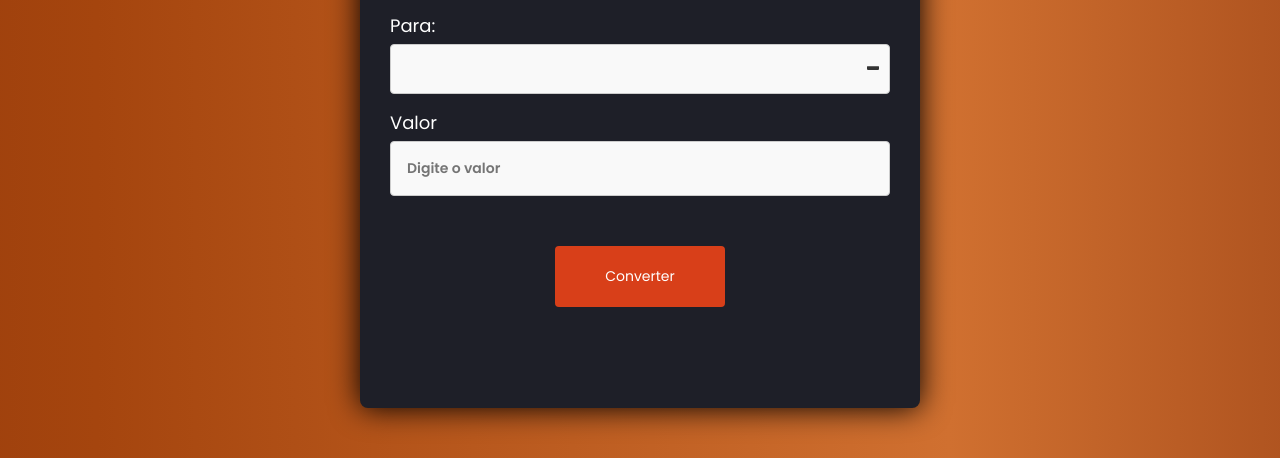
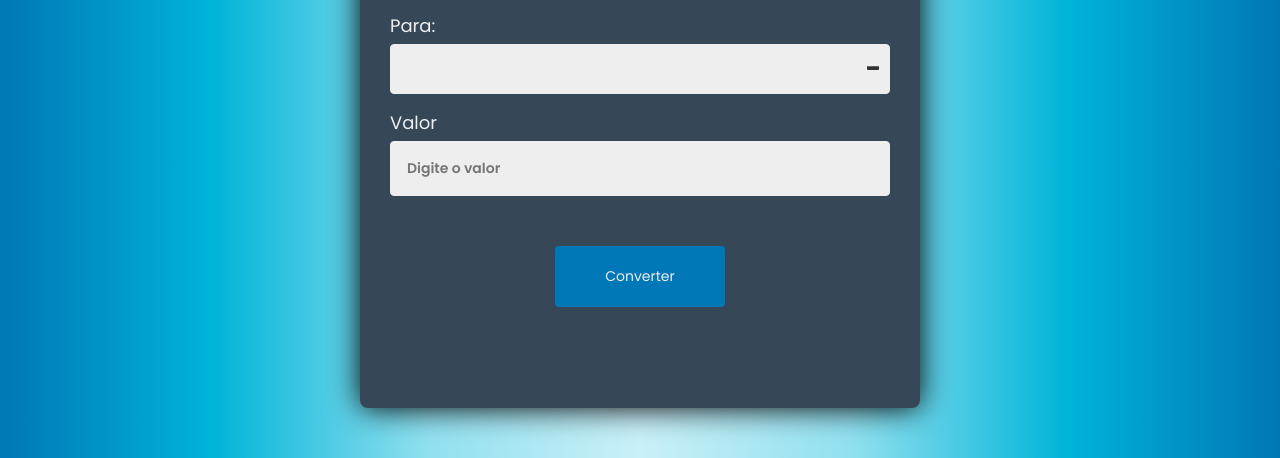
Before and after one commit to DavidLucasK/Currencies, a plain HTML site: page index.html in a window 1280 px wide. Shown: the part 342-800 px from the top of the page. Drawn offline with Linux system fonts and the light colour scheme; no server answers.

Commit message:
New pallete colors

```diff
--- a/css/currency.css
+++ b/css/currency.css
@@ -10,10 +10,8 @@ body {
   align-items: center;
   height: 100vh;
   margin: 0;
-  animation: gradient 8s ease infinite;
-  background: linear-gradient(90deg, #7e2907, #a5450e, #d07030, #7e2907) no-repeat;
-  background-size: 200% 200%;
-  color: white;
+  background: linear-gradient(90deg, #0077B6, #00B4D8, #90E0EF, #CAF0F8, #90E0EF, #00B4D8, #0077B6) no-repeat;
+  color: #EEEEEE;
   overflow-y: hidden;
 }
 
@@ -24,10 +22,10 @@ img {
 }
 
 .container {
-  background-color: #fff;
+  background-color: #EEEEEE;
   padding: 50px;
-  background: var(--cores-cinza-dark, #1E1F28);
-  box-shadow: 0px -3px 22px 0px rgba(0, 0, 0, 0.35);
+  background: var(--cores-cinza-dark, #364758);
+  box-shadow: 0px -3px 22px 0px #222831;
   max-width: 500px;
   width: 20%;
   height: 60%;
@@ -55,29 +53,30 @@ input[type="number"], select {
   width: 100%;
   padding: 15px;
   border-radius: 4px;
-  border: 1px solid #ccc;
+  border: 1px solid #EEEEEE;
+  color: #222831;
   text-align: start;
   font-size: 16px;
   font-weight: 600;
   box-sizing: border-box;
-  background-color: #f9f9f9;
+  background-color: #EEEEEE;
   transition: border-color 0.3s, box-shadow 0.3s;
 }
 
 #fromCurrency, #toCurrency {
-  background-color: #f9f9f9;
+  background-color: #EEEEEE;
 }
 
 
 input[type="number"]:focus, select:focus {
-  border-color: #d07030;
-  box-shadow: 0 0 5px #d07030;
+  border-color: #00B4D8;
+  box-shadow: 0 0 5px #00B4D8;
   outline: none;
 }
 
 input[type="number"]:hover, select:hover {
-  border-color: #d07030;
-  box-shadow: 0 0 5px #d07030;
+  border-color: #00B4D8;
+  box-shadow: 0 0 5px #00B4D8;
   outline: none;
 }
 
@@ -94,16 +93,16 @@ button {
   margin-top: 7%;
   border: none;
   border-radius: 4px;
-  background-color: #d83f19;
+  background-color: #0077B6;
   opacity: 1;
-  color: #fff;
+  color: #EEEEEE;
   cursor: pointer;
   font-size: 16px;
   transition: 0.2s ease-in-out;
 }
 
 button:hover {
-  opacity: 0.8;
+  background-color: #00B4D8;
 }
 
 #result {
```
